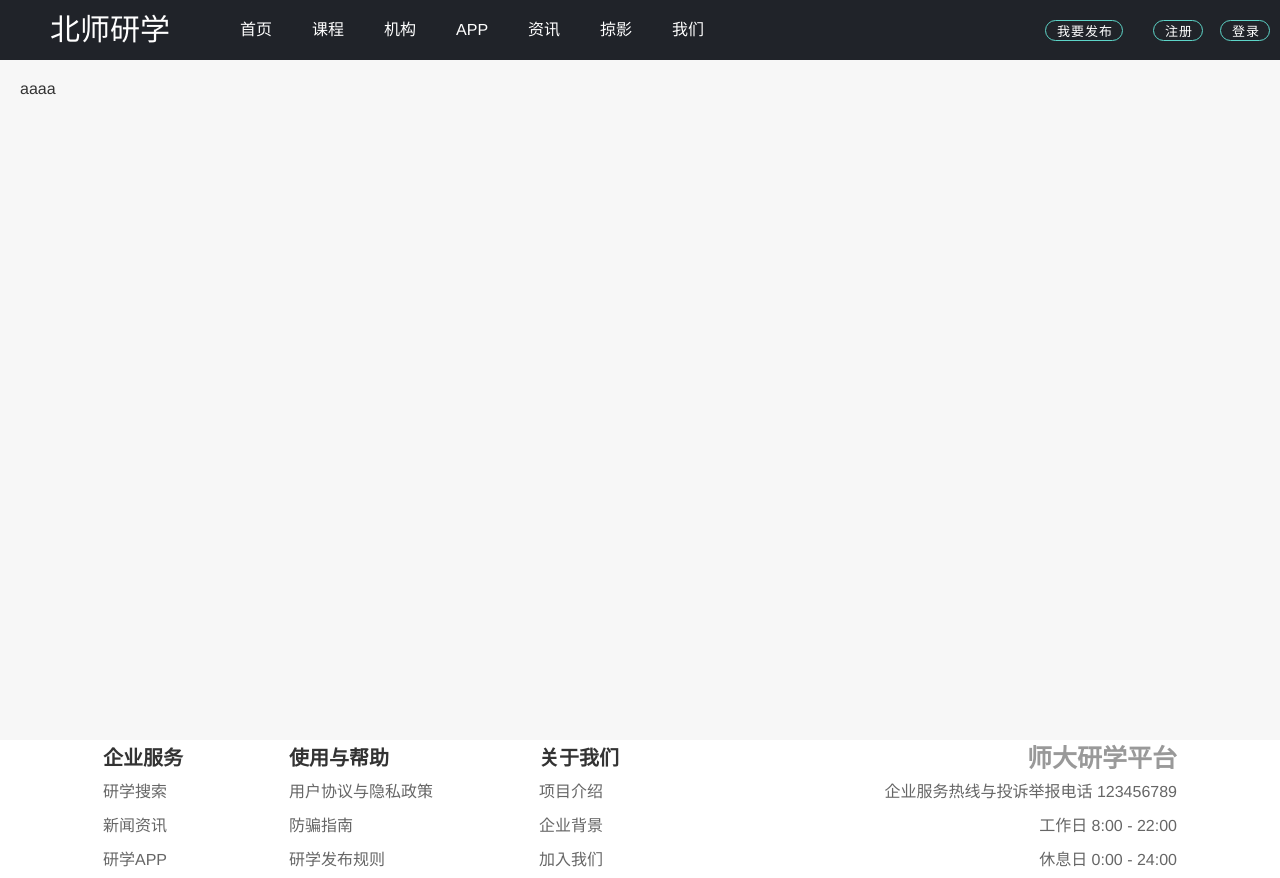
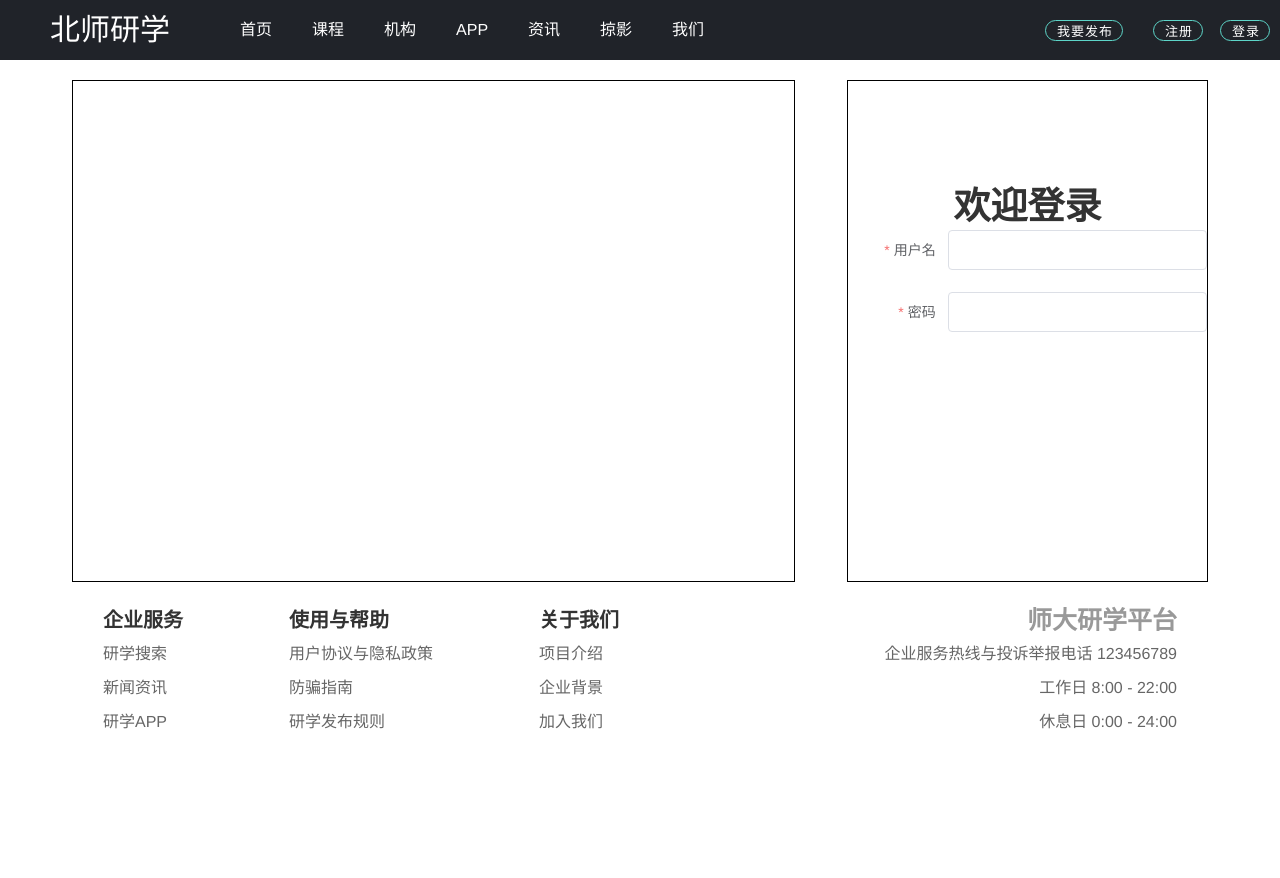
Before and after one commit to ResearchStudy/BNUZ-Research-Vue, a Vue app: page /login in a window 1280 px wide. After the commit the page ends 800 px from the top, so only its background shows below. Built offline with nearby package versions, Linux system fonts and the light colour scheme.

Commit message:
[Dean]: Add Login Form

```diff
--- a/src/App.vue
+++ b/src/App.vue
@@ -12,15 +12,8 @@
   text-align: center;
   color: #2c3e50;
 }
-html, body, #app, .el-container{
+html, body, #app{
   height: 100%;
-}
-.el-main{
-  margin-left: 0px !important;
-  min-height: 80%;
-}
-.el-footer{
-  line-height: 30px !important;
 }
 body {
   margin: 0px !important;
--- a/src/pages/Login.vue
+++ b/src/pages/Login.vue
@@ -1,16 +1,47 @@
 <template>
     <div>
-        aaaa
+        <el-row>
+            <el-col :span="14" :offset="1"><div class="banner ">
+            </div></el-col>
+            <el-col :span="7" :offset="1"><div class="banner ">
+                <div style="text-align: center;font-size: 37px;font-weight: bold;padding-top: 95px">欢迎登录</div>
+                <div>
+                    <el-form :model="loginForm" :rules="rules" ref="loginForm" label-width="100px" >
+                        <el-form-item label="用户名" prop="name">
+                            <el-input v-model="loginForm.name"></el-input>
+                        </el-form-item><el-form-item label="密码" prop="password">
+                            <el-input v-model="loginForm.password" type="password"></el-input>
+                        </el-form-item>
+                    </el-form>
+                </div>
+            </div></el-col>
+        </el-row>
     </div>
 </template>
 
 <script>
 
     export default {
-        name: "Login"
+        name: "Login",
+        data(){
+            return {
+                loginForm: {
+                    name: '',
+                    password: ''
+                },
+                rules: {
+                    name: [{ required: true, message: '请输入用户名', trigger: 'blur' }],
+                    password: [{ required: true, message: '请输入密码', trigger: 'blur' }],
+                }
+            }
+        }
     }
 </script>
 
 <style scoped>
 
+.banner {
+    height: 500px;
+    border: 1px solid black;
+}
 </style>
--- a/src/pages/index.vue
+++ b/src/pages/index.vue
@@ -24,5 +24,15 @@
 </script>
 
 <style scoped>
-
+    .el-main{
+        margin-left: 0px !important;
+        background-color: white;
+        flex: none;
+    }
+    .el-footer{
+        line-height: 30px !important;
+    }
+    .el-container{
+        height: 100%;
+    }
 </style>
```
Also changed, not shown: src/assets/logo.png (deleted).
